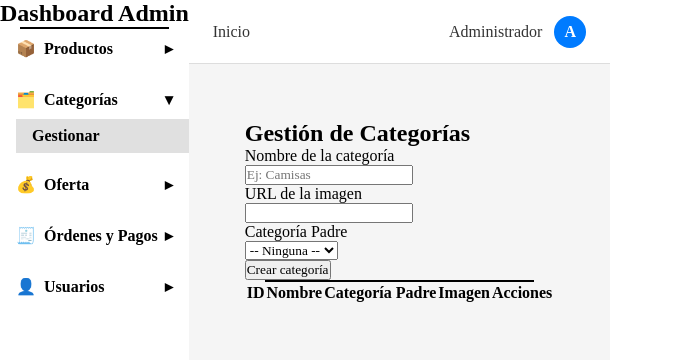
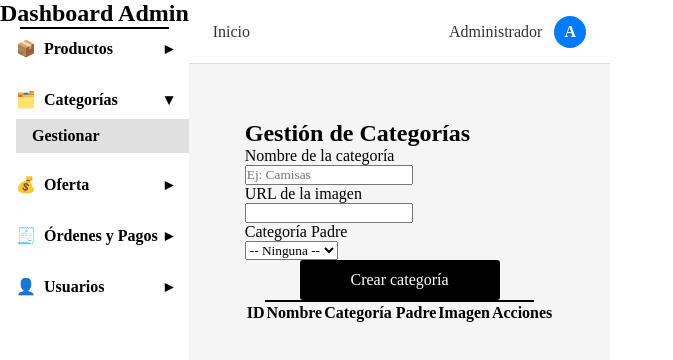
Before and after one commit to MerelesLautaro/Professional-Practice-Project-E-commerce, a React (Vite) app in the folder frontend/: page /categorias/gestionar in a window 1280 px wide. Shown: the top 360 px of the page, without its empty margins (0-673 px from the left). Built offline with nearby package versions, Linux system fonts and the light colour scheme; a web font is replaced by a local one.

Commit message:
Modulo de Button.css creado e implementado

```diff
--- a/frontend/src/shared/components/FormComponets/FormButton.jsx
+++ b/frontend/src/shared/components/FormComponets/FormButton.jsx
@@ -1,9 +1,10 @@
 import React from "react";
-const FormButton = ({ label, submit, ...rest })=>{
-    return(
-        <button type={submit ? "submit" : "button"} {...rest}>
-          {label}
-        </button>
-    )
-}
-export default FormButton
+import styles from "./styles/Button.module.css";
+const FormButton = ({ label, submit, ...rest }) => {
+  return (
+    <button style={styles.button} type={submit ? "submit" : "button"} {...rest}>
+      {label}
+    </button>
+  );
+};
+export default FormButton;
--- /dev/null
+++ b/frontend/src/shared/components/FormComponets/styles/Button.module.css
@@ -0,0 +1,16 @@
+button {
+  background-color: #000000;
+  color: #ffffff;
+  border: none;
+  width: 200px;
+  height: 40px;
+  font-size: 1rem;
+  border-radius: 3px;
+  margin: 0 auto;
+  display: block;
+}
+
+button:hover {
+  background-color: #333333;
+  cursor: pointer;
+}
```
